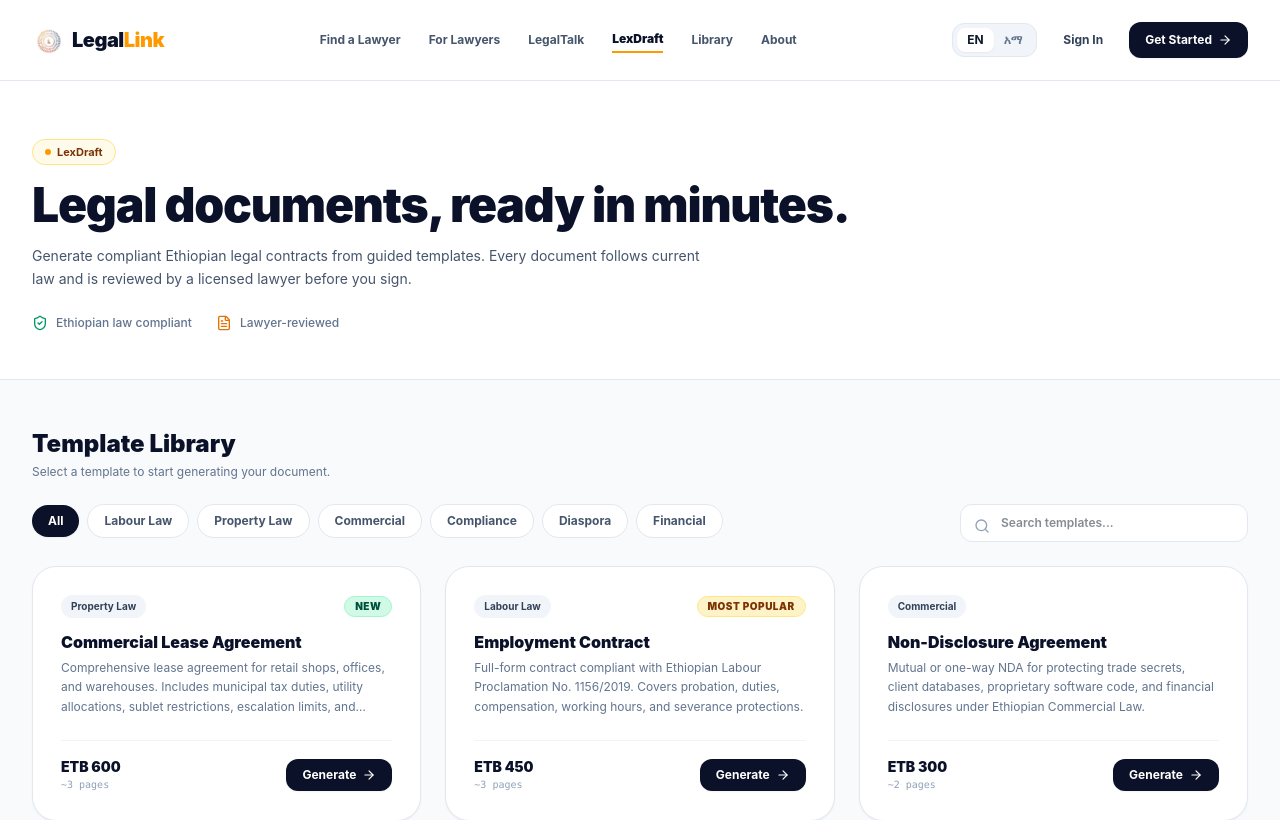
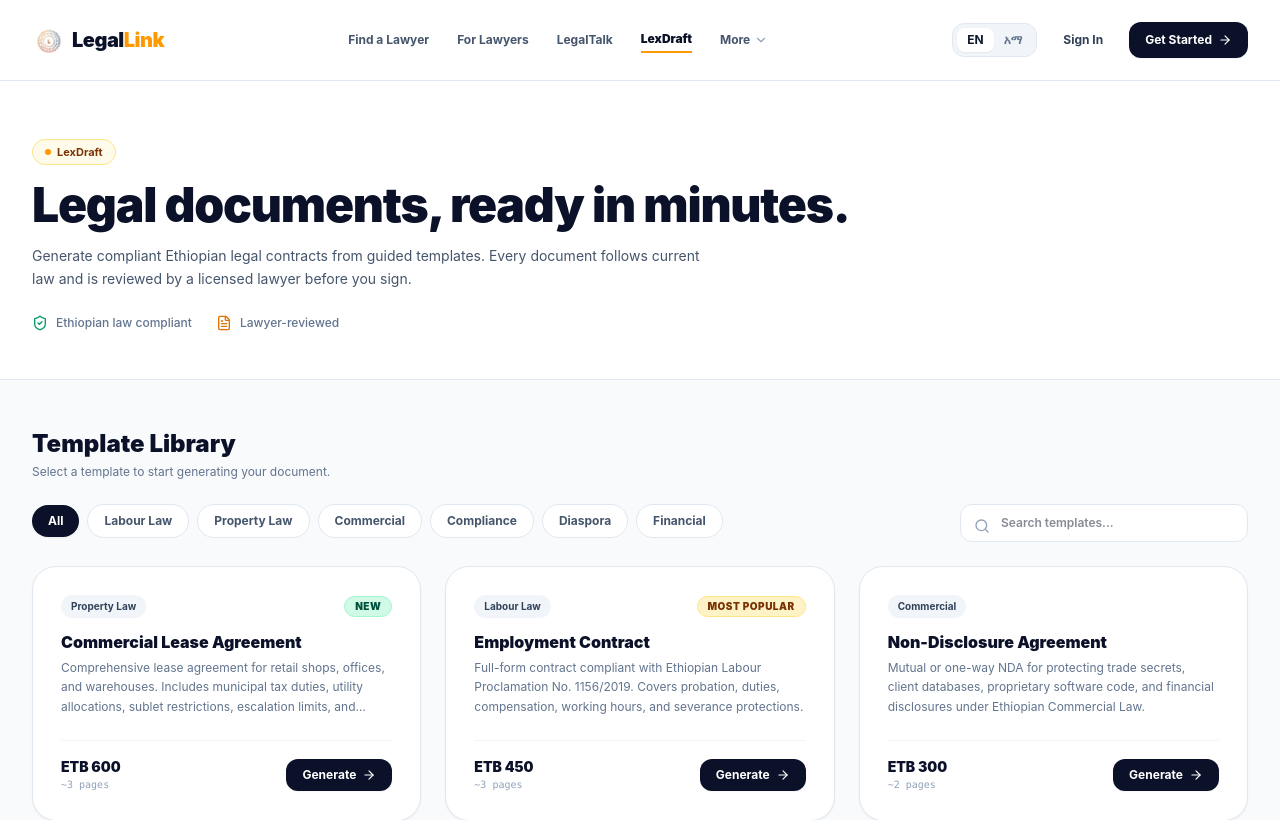
Before and after one commit to ybeltal/legallink, a Next.js app: page /lexdraft in a window 1280 px wide. Shown: the top 820 px of the page. Built offline with nearby package versions, Linux system fonts and the light colour scheme.

Commit message:
feat: reinstate More dropdown in Navbar with Legal Library, NextGen Hub, and About

```diff
--- a/components/Navbar.tsx
+++ b/components/Navbar.tsx
@@ -1,24 +1,72 @@
 'use client';
 
-import React, { useState } from 'react';
+import React, { useState, useRef, useEffect } from 'react';
 import Link from 'next/link';
 import { usePathname } from 'next/navigation';
-import { Menu, X, ArrowRight } from 'lucide-react';
+import {
+  Menu, X, ArrowRight, ChevronDown,
+  BookOpen, GraduationCap, Info, ExternalLink
+} from 'lucide-react';
 import { useLanguage } from '@/context/LanguageContext';
 
 export default function Navbar() {
   const { language, setLanguage, t } = useLanguage();
   const [mobileMenuOpen, setMobileMenuOpen] = useState(false);
+  const [moreDropdownOpen, setMoreDropdownOpen] = useState(false);
+  const dropdownRef = useRef<HTMLDivElement>(null);
   const pathname = usePathname();
 
-  const navLinks = [
+  // Primary navigation links shown directly on desktop
+  const primaryLinks = [
     { label: t('nav_find_lawyer'), href: '/find-a-lawyer' },
     { label: t('nav_for_lawyers'), href: '/for-lawyers' },
     { label: t('nav_legaltalk'), href: '/legaltalk' },
     { label: t('nav_lexdraft'), href: '/lexdraft' },
-    { label: language === 'am' ? 'የህግ ማውጫ' : 'Library', href: '/library' },
-    { label: t('nav_about'), href: '/#about' },
   ];
+
+  // Secondary items placed inside the reinstated "More" dropdown
+  const moreDropdownLinks = [
+    {
+      title: language === 'am' ? 'የህግ ማውጫ' : 'Legal Library',
+      description: language === 'am' ? '122 የፌዴራል አዋጆችና መመሪያዎች' : '122 official gazette proclamations & directives',
+      href: '/library',
+      icon: BookOpen,
+      badge: '122 Docs',
+    },
+    {
+      title: language === 'am' ? 'የተማሪዎች ማዕከል' : 'NextGen / Student Hub',
+      description: language === 'am' ? 'የስራ ልምምድ፣ የጥብቅና ረዳትነትና ዕድሎች' : 'Internships, pupillage & legal careers',
+      href: '/nextgen',
+      icon: GraduationCap,
+      badge: 'New',
+    },
+    {
+      title: t('nav_about'),
+      description: language === 'am' ? 'ስለ ሊጋል ሊንክ ተልዕኮና አሰራር' : 'Platform mission, escrow & leadership',
+      href: '/#about',
+      icon: Info,
+    },
+  ];
+
+  // Check if any sub-item inside "More" is currently active
+  const isMoreActive = moreDropdownLinks.some((item) => pathname === item.href);
+
+  // Close dropdown on outside click
+  useEffect(() => {
+    function handleClickOutside(event: MouseEvent) {
+      if (dropdownRef.current && !dropdownRef.current.contains(event.target as Node)) {
+        setMoreDropdownOpen(false);
+      }
+    }
+    document.addEventListener('mousedown', handleClickOutside);
+    return () => document.removeEventListener('mousedown', handleClickOutside);
+  }, []);
+
+  // Close dropdown on route change
+  useEffect(() => {
+    setMoreDropdownOpen(false);
+    setMobileMenuOpen(false);
+  }, [pathname]);
 
   return (
     <header className="sticky top-0 z-50 bg-white/95 backdrop-blur-md border-b border-slate-200">
@@ -26,7 +74,7 @@ export default function Navbar() {
         <div className="flex items-center justify-between h-16 sm:h-20">
 
           {/* Brand Logo */}
-          <Link href="/" className="flex items-center gap-2 group cursor-pointer">
+          <Link href="/" className="flex items-center gap-2 group cursor-pointer shrink-0">
             <img src="/logo.png" alt="LegalLink Logo" className="w-8 h-8 object-contain" />
             <span className="font-black text-xl tracking-tight text-[#0A1128]">
               Legal<span className="text-amber-500">Link</span>
@@ -35,7 +83,7 @@ export default function Navbar() {
 
           {/* Desktop Navigation Links */}
           <nav className="hidden md:flex items-center gap-5 lg:gap-7 text-xs font-bold text-slate-600">
-            {navLinks.map((link) => {
+            {primaryLinks.map((link) => {
               const isActive = pathname === link.href;
               return (
                 <Link
@@ -51,6 +99,74 @@ export default function Navbar() {
                 </Link>
               );
             })}
+
+            {/* Reinstated "More" Dropdown Menu */}
+            <div className="relative" ref={dropdownRef}>
+              <button
+                type="button"
+                onClick={() => setMoreDropdownOpen(!moreDropdownOpen)}
+                className={`py-1 flex items-center gap-1 transition-colors cursor-pointer ${
+                  isMoreActive || moreDropdownOpen
+                    ? 'text-[#0A1128] font-black'
+                    : 'hover:text-[#0A1128]'
+                }`}
+                aria-expanded={moreDropdownOpen}
+              >
+                <span>{language === 'am' ? 'ተጨማሪ' : 'More'}</span>
+                <ChevronDown
+                  className={`w-3.5 h-3.5 text-slate-400 transition-transform duration-200 ${
+                    moreDropdownOpen ? 'rotate-180 text-amber-500' : ''
+                  }`}
+                />
+              </button>
+
+              {/* Dropdown Popover */}
+              {moreDropdownOpen && (
+                <div className="absolute top-full left-0 mt-3 w-72 bg-white rounded-2xl border border-slate-200 shadow-xl p-2 space-y-1 animate-scaleUp z-50">
+                  {moreDropdownLinks.map((item) => {
+                    const isActive = pathname === item.href;
+                    const IconComponent = item.icon;
+
+                    return (
+                      <Link
+                        key={item.href}
+                        href={item.href}
+                        onClick={() => setMoreDropdownOpen(false)}
+                        className={`p-2.5 rounded-xl flex items-start gap-3 transition-colors group cursor-pointer ${
+                          isActive
+                            ? 'bg-amber-50/70 text-[#0A1128]'
+                            : 'hover:bg-slate-50 text-slate-700'
+                        }`}
+                      >
+                        <div className={`p-2 rounded-lg shrink-0 mt-0.5 ${
+                          isActive
+                            ? 'bg-amber-500 text-slate-950 font-bold'
+                            : 'bg-slate-100 text-slate-600 group-hover:bg-[#0A1128] group-hover:text-white transition-colors'
+                        }`}>
+                          <IconComponent className="w-4 h-4" />
+                        </div>
+
+                        <div className="flex-1 min-w-0">
+                          <div className="flex items-center justify-between gap-1">
+                            <span className="font-bold text-xs text-[#0A1128] group-hover:text-amber-600 transition-colors">
+                              {item.title}
+                            </span>
+                            {item.badge && (
+                              <span className="px-1.5 py-0.5 text-[9px] font-mono font-bold rounded-full bg-amber-100 text-amber-900">
+                                {item.badge}
+                              </span>
+                            )}
+                          </div>
+                          <p className="text-[10px] text-slate-500 leading-snug line-clamp-1 font-normal mt-0.5">
+                            {item.description}
+                          </p>
+                        </div>
+                      </Link>
+                    );
+                  })}
+                </div>
+              )}
+            </div>
           </nav>
 
           {/* Right Header Utilities: Language Toggle, Sign In, CTA */}
@@ -98,7 +214,7 @@ export default function Navbar() {
           </div>
 
           {/* Mobile Menu Button */}
-          <div className="flex items-center gap-2 sm:hidden">
+          <div className="flex items-center gap-2 md:hidden">
             <button
               type="button"
               onClick={() => setLanguage(language === 'en' ? 'am' : 'en')}
@@ -121,36 +237,67 @@ export default function Navbar() {
 
       {/* Mobile Drawer */}
       {mobileMenuOpen && (
-        <div className="sm:hidden border-t border-slate-200 bg-white px-4 py-6 space-y-4 animate-fadeIn">
-          <nav className="flex flex-col space-y-3 text-sm font-bold text-slate-700">
-            {navLinks.map((link) => (
+        <div className="md:hidden border-t border-slate-200 bg-white px-4 py-6 space-y-5 animate-fadeIn">
+          {/* Primary Links */}
+          <nav className="flex flex-col space-y-2 text-sm font-bold text-slate-700">
+            {primaryLinks.map((link) => (
               <Link
                 key={link.href}
                 href={link.href}
                 onClick={() => setMobileMenuOpen(false)}
-                className="py-1 hover:text-[#0A1128]"
+                className="py-1.5 hover:text-[#0A1128]"
               >
                 {link.label}
               </Link>
             ))}
+          </nav>
+
+          {/* More Items Section in Mobile */}
+          <div className="pt-3 border-t border-slate-100 space-y-2">
+            <span className="text-[10px] font-mono uppercase tracking-wider font-bold text-slate-400 block px-1">
+              {language === 'am' ? 'ተጨማሪ አገልግሎቶች' : 'More Services & Resources'}
+            </span>
+            <div className="grid grid-cols-1 gap-1">
+              {moreDropdownLinks.map((item) => (
+                <Link
+                  key={item.href}
+                  href={item.href}
+                  onClick={() => setMobileMenuOpen(false)}
+                  className="p-2 rounded-xl flex items-center justify-between text-xs font-bold text-slate-700 hover:bg-slate-50 hover:text-[#0A1128]"
+                >
+                  <div className="flex items-center gap-2">
+                    <item.icon className="w-4 h-4 text-amber-500" />
+                    <span>{item.title}</span>
+                  </div>
+                  {item.badge && (
+                    <span className="px-1.5 py-0.5 text-[9px] font-mono font-bold rounded-full bg-amber-100 text-amber-900">
+                      {item.badge}
+                    </span>
+                  )}
+                </Link>
+              ))}
+            </div>
+          </div>
+
+          <div className="pt-2 border-t border-slate-100 space-y-3">
             <Link
               href="/login"
               onClick={() => setMobileMenuOpen(false)}
-              className="py-1 text-slate-500"
+              className="block text-center py-2 text-xs font-bold text-slate-600 hover:text-slate-900"
             >
               {t('nav_sign_in')}
             </Link>
-          </nav>
 
             <Link
               href="/find-a-lawyer"
               onClick={() => setMobileMenuOpen(false)}
-            className="w-full py-3 bg-[#0A1128] text-white text-xs font-bold rounded-xl flex items-center justify-center gap-1.5"
+              className="w-full py-3 bg-[#0A1128] text-white text-xs font-bold rounded-xl flex items-center justify-center gap-1.5 shadow-xs"
             >
               <span>{t('nav_get_started')}</span>
               <ArrowRight className="w-3.5 h-3.5" />
             </Link>
           </div>
+        </div>
       )}
     </header>
   );
```
Lines whose indentation alone changed are shown as unchanged.
